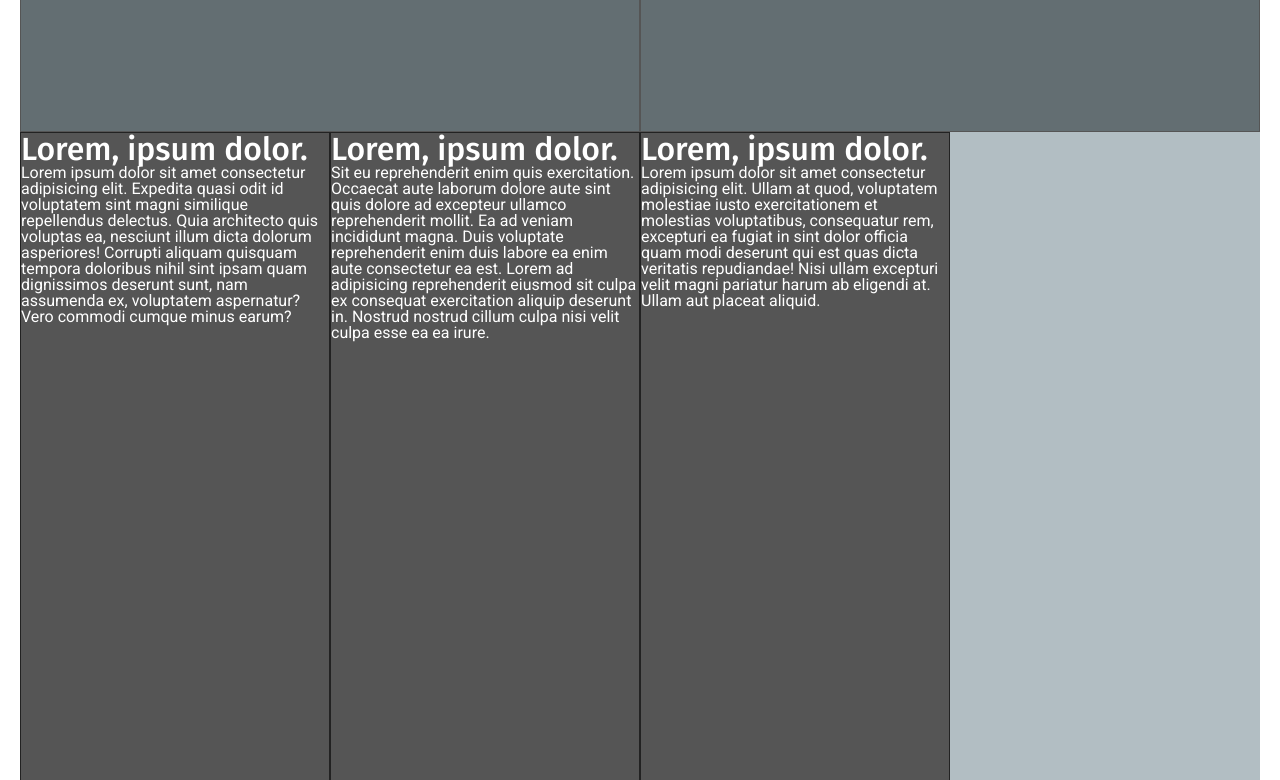
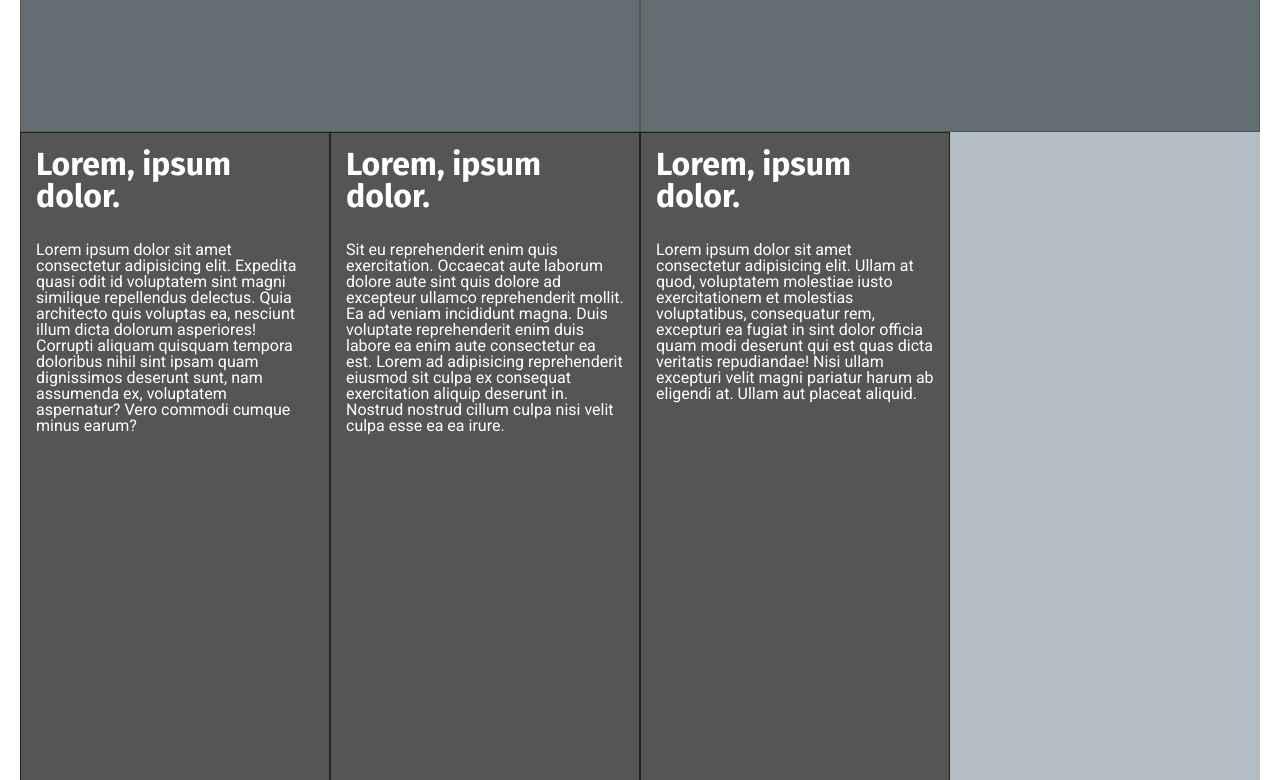
Before and after one commit to dipto0321/smashing-design-teardown, a plain HTML site: page index.html in a window 1280 px wide. Shown: the part 1660-2440 px from the top of the page. Drawn offline with Linux system fonts and the light colour scheme.

Commit message:
add some padding on content-old h2 and p

```diff
--- a/assets/css/main.css
+++ b/assets/css/main.css
@@ -78,10 +78,13 @@ body {
 .content-old h2 {
   font-size: 2em;
   font-family: "Fira Sans", sans-serif;
+  font-weight: 700;
+  padding: 15px;
 }
 .content-old p {
   font-size: 1em;
   font-family: "Roboto", sans-serif;
+  padding: 15px;
 }
 .ad-div {
   grid-area: ad;
```
